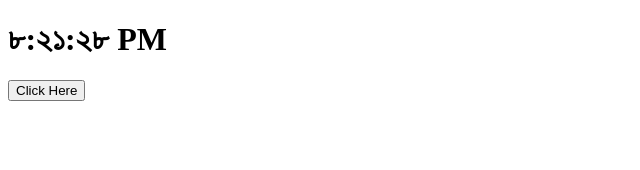
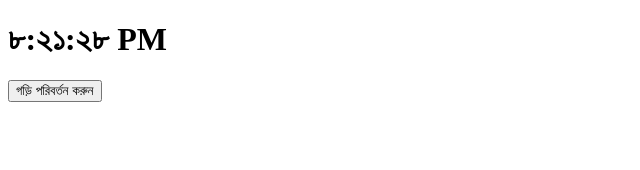
Before and after one commit to alfinarif/nodejs_practices, a React (Vite) app in the folder ReactJsPractices/practiceProject_2/: page / in a window 1280 px wide. Shown: the top 170 px of the page, without its empty margins (0-640 px from the left). Built offline with nearby package versions, Linux system fonts and the light colour scheme.

Commit message:
conditionalRendering

```diff
--- a/ReactJsPractices/practiceProject_2/src/components/ClockPractice5.jsx
+++ b/ReactJsPractices/practiceProject_2/src/components/ClockPractice5.jsx
@@ -62,9 +62,10 @@
 
                 {/* {button} */}
 
-                {locale === 'bn-BD' ? (<SubmitButton change={this.submitButtonHandler} locale="en-US"/>)
+                {locale === 'bn-BD' ? (
+                    <SubmitButton change={this.submitButtonHandler} locale="en-US"/>)
                 :
-                (<SubmitButton change={this.submitButtonHandler} locale="bn-BD"/>)
+                    (<SubmitButton change={this.submitButtonHandler} locale="bn-BD"/>)
                 }
 
 
--- a/ReactJsPractices/practiceProject_2/src/components/SubmitButton.jsx
+++ b/ReactJsPractices/practiceProject_2/src/components/SubmitButton.jsx
@@ -5,7 +5,9 @@
         const {change, locale} = this.props;
         return (
             <div>
-                <button type="button" onClick={()=>change(locale)}>Click Here</button>
+                <button type="button" onClick={()=>change(locale)}>
+                    {locale === 'bn-BD' ? 'Change Clock' : 'গড়ি পরিবর্তন করুন'}
+                </button>
             </div>
         );
     }
```
